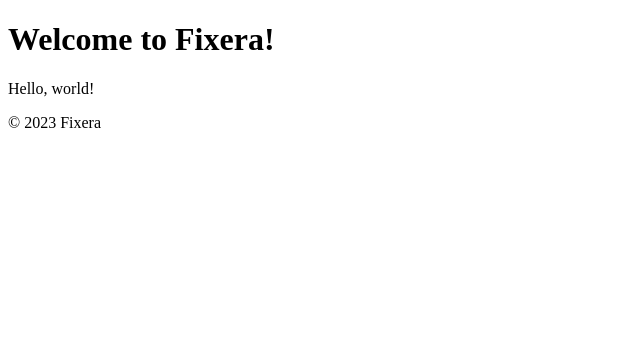
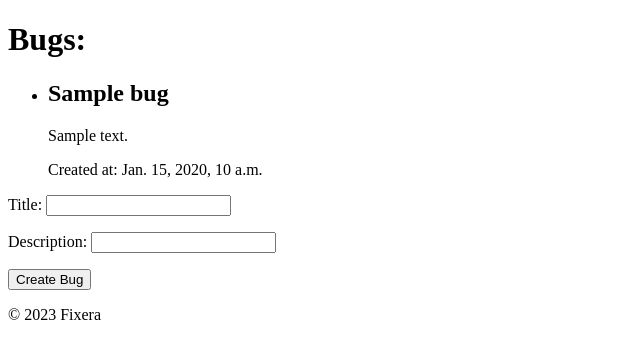
Before and after one commit to mattstoss/fixara, a Django app: page / in a window 1280 px wide. Shown: the top 359 px of the page, without its empty margins (0-640 px from the left). Run offline with Django 4.2, Linux system fonts and the light colour scheme; tables that the repository leaves empty hold one stand-in row (values such as "Sample post").

Commit message:
Add ability to create bugs
Users can enter in a new bug title and description, click a
'submit' button, and an AJAX request POSTs the new bug to the
Django web app. Then, the javascript frontend appends the new
bug to the list.

Future additions:
- Add login: bugs should be associated with a user
- Use django rest framework instead of handrolling the endpoints
- Add timezone support support. Right now, everything is displayed
  in UTC time. After the app has users, a user should be able to
  configure their display timezone.
- Add ability to edit and delete bugs.

```diff
--- /dev/null
+++ b/src/fixera_project/fixera_app/forms.py
@@ -0,0 +1,8 @@
+from django import forms
+from .models import Bug
+
+
+class BugCreationForm(forms.ModelForm):
+    class Meta:
+        model = Bug
+        fields = ['title', 'description']
--- a/src/fixera_project/fixera_app/models.py
+++ b/src/fixera_project/fixera_app/models.py
@@ -1,6 +1,49 @@
 from django.db import models
 
-class Bug(models.Model):
+class BaseModel(models.Model):
+    class Meta:
+        abstract = True
+
+    class SerializedManager(models.Manager):
+        @staticmethod
+        def _object_instance_to_dict(instance):
+            attributes = dir(instance)
+            result = {}
+            for attr_name in attributes:
+                if attr_name.startswith("_"):
+                    continue
+                if attr_name == 'objects':
+                    continue
+                attr_val = getattr(instance, attr_name)
+                if callable(attr_val):
+                    continue
+                result[attr_name] = attr_val
+            return result
+
+        def all(self):
+            objects = super().get_queryset().all()
+            serialized_objects = [self._object_instance_to_dict(o) for o in objects]
+            return serialized_objects
+
+    objects = SerializedManager()
+
+
+class Bug(BaseModel):
     title = models.CharField(max_length=200, blank=False, null=False)
     description = models.CharField(max_length=5000)
     created_at = models.DateTimeField(auto_now_add=True)
+
+    @classmethod
+    def list_all(cls):
+        return cls.objects.all()
+
+    def serialize_to_dict(self):
+        return {
+            'id': self.id,
+            'title': self.title,
+            'description': self.description,
+            'created_at': self.created_at,
+        }
+
+    def __str__(self):
+        return self.title
--- a/src/fixera_project/fixera_app/static/fixera_app/js/script.js
+++ b/src/fixera_project/fixera_app/static/fixera_app/js/script.js
@@ -0,0 +1,48 @@
+function handleBugCreation(event) {
+    event.preventDefault();
+
+    const form = event.target;
+    const data = new FormData(this);
+    const csrfToken = form.querySelector('[name="csrfmiddlewaretoken"]').value;
+
+    fetch('/api/bugs/', {
+        method: 'POST',
+        headers: {
+            'X-CSRFToken': csrfToken,
+        },
+        body: data,
+    })
+    .then(response => response.json())
+    .then(bug => {
+        updateBugList(bug);
+        form.reset();
+    })
+    .catch(error => console.error('Error creating bug: ', error));
+}
+
+function updateBugList(new_bug) {
+    const listItem = document.createElement('li');
+
+    const heading = document.createElement('h2');
+    heading.textContent = new_bug.title;
+    listItem.appendChild(heading);
+
+    const paragraph1 = document.createElement('p');
+    paragraph1.textContent = new_bug.description;
+    listItem.appendChild(paragraph1);
+
+    const paragraph2 = document.createElement('p');
+    paragraph2.textContent = new_bug.created_at;
+    listItem.appendChild(paragraph2);
+
+    const bugList = document.getElementById('bug-list');
+    bugList.append(listItem);
+
+
+}
+
+function initApp() {
+    document.getElementById('bug-form').addEventListener('submit', handleBugCreation)
+}
+
+document.addEventListener('DOMContentLoaded', initApp);
--- a/src/fixera_project/fixera_app/templates/fixera_app/index.html
+++ b/src/fixera_project/fixera_app/templates/fixera_app/index.html
@@ -7,23 +7,40 @@
     <meta charset="UTF-8">
     <meta name="viewport" content="width=device-width, initial-scale=1.0">
     <title>Fixera</title>
-    <link rel="stylesheet" href="{% static 'myapp/css/styles.css' %}">
+    <link rel="stylesheet" href="{% static 'fixera_app/css/styles.css' %}">
 </head>
 
 <body>
     <header>
-        <h1>Welcome to Fixera!</h1>
+        <h1>Bugs:</h1>
     </header>
 
     <main>
-        <p>Hello, world!</p>
+        <ul id="bug-list">
+            {% for bug in bugs %}
+            <li>
+                <h2>{{ bug.title }}</h2>
+                <p>{{ bug.description }}</p>
+                <p>Created at: {{ bug.created_at }}</p>
+            </li>
+            {% empty %}
+            <li>No bugs found</li>
+            {% endfor %}
+        </ul>
+
+        <form id="bug-form">
+            {% csrf_token %}
+            {{ form.as_p }}
+            <button type="submit">Create Bug</button>
+        </form>
+
     </main>
 
     <footer>
         <p>&copy; 2023 Fixera</p>
     </footer>
 
-    <script src="{% static 'myapp/js/script.js' %}"></script>
+    <script src="{% static 'fixera_app/js/script.js' %}" , type="module"></script>
 </body>
 
 </html>
--- a/src/fixera_project/fixera_app/urls.py
+++ b/src/fixera_project/fixera_app/urls.py
@@ -3,5 +3,6 @@ from django.urls import path
 from . import views
 
 urlpatterns = [
-    path("", views.index, name="index")
+    path("", views.index, name="index"),
+    path("api/bugs/", views.BugView.as_view(), name="api_bugs"),
 ]
--- a/src/fixera_project/fixera_app/views.py
+++ b/src/fixera_project/fixera_app/views.py
@@ -1,4 +1,25 @@
 from django.shortcuts import render
+from django.views import View
+from django.http import JsonResponse
+from django.utils.decorators import method_decorator
+from django.views.decorators.http import require_http_methods
+from .models import Bug
+from .forms import BugCreationForm
+
 
 def index(request):
-    return render(request, 'fixera_app/index.html')
+    return render(request, 'fixera_app/index.html', {'bugs': Bug.list_all(), 'form': BugCreationForm(),})
+
+
+@method_decorator(require_http_methods(['GET', 'POST']), name='dispatch')
+class BugView(View):
+    def get(self, request):
+        return JsonResponse({'bugs': Bug.list_all()})
+
+    def post(self, request):
+        form = BugCreationForm(request.POST)
+        if form.is_valid():
+            bug = form.save()
+            return JsonResponse(bug.serialize_to_dict(), status=201)
+        else:
+            return JsonResponse({'errors': form.errors}, status=400)
--- a/src/fixera_project/fixera_project/settings.py
+++ b/src/fixera_project/fixera_project/settings.py
@@ -9,6 +9,7 @@ https://docs.djangoproject.com/en/4.2/topics/settings/
 For the full list of settings and their values, see
 https://docs.djangoproject.com/en/4.2/ref/settings/
 """
+import os
 
 from pathlib import Path
 
@@ -24,6 +25,9 @@ SECRET_KEY = 'django-insecure-#5ue%#^2rc*x4)4-8(f8-d!e4#y9w=1m2)l5nwxq0_g)+g3^t3
 
 # SECURITY WARNING: don't run with debug turned on in production!
 DEBUG = True
+if DEBUG:
+    import mimetypes
+    mimetypes.add_type("application/javascript", ".js", True)
 
 ALLOWED_HOSTS = []
 
@@ -116,6 +120,7 @@ USE_TZ = True
 # Static files (CSS, JavaScript, Images)
 # https://docs.djangoproject.com/en/4.2/howto/static-files/
 
+STATIC_ROOT = os.path.join(BASE_DIR, 'staticfiles')
 STATIC_URL = 'static/'
 
 # Default primary key field type
```
